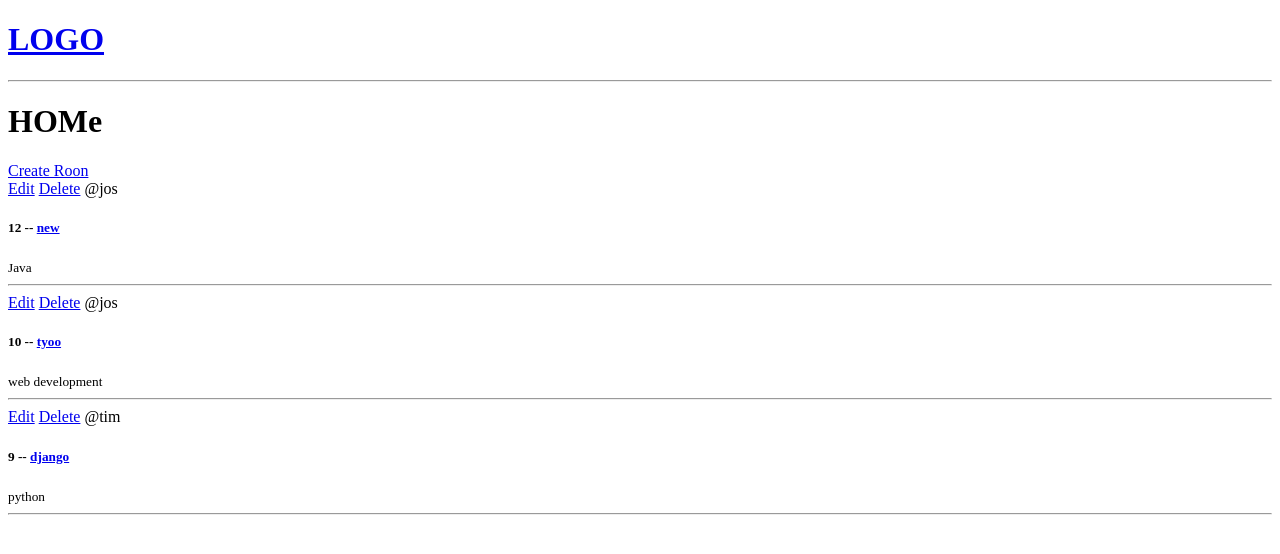
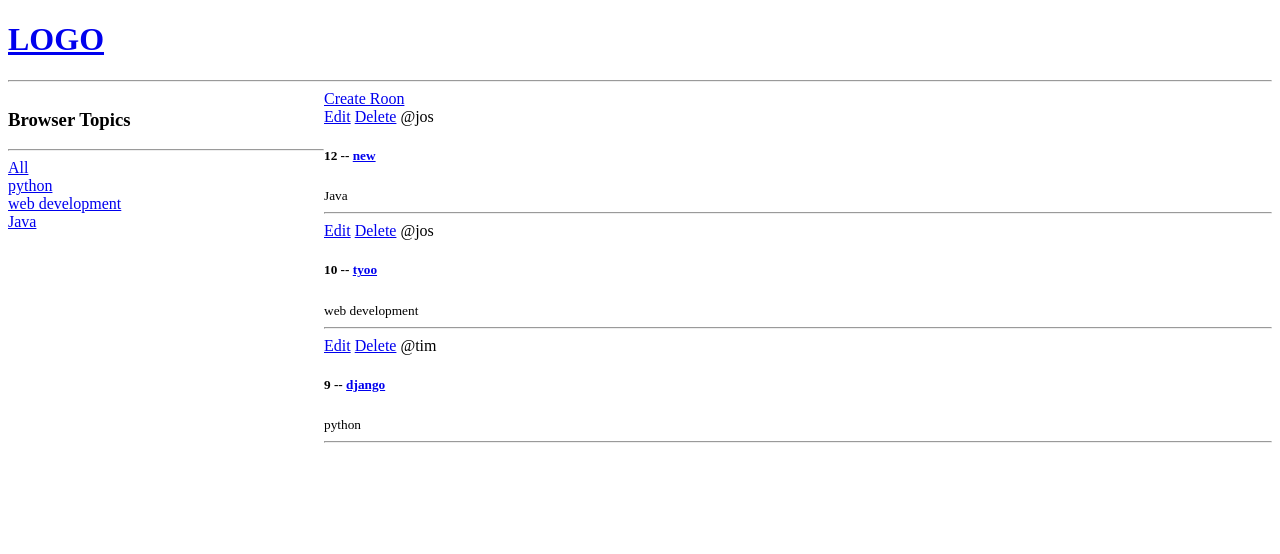
Before and after one commit to JosephMusinga/Solutions-HUb, a Django app: page / in a window 1280 px wide. Shown: the top 554 px of the page. Run offline with Django 4.2, Linux system fonts and the light colour scheme; data comes from the database, SQL or seed files in the repository; both versions use the stored data as it was after the commit.

Commit message:
work on search

```diff
--- a/solhub/base/templates/base/home.html
+++ b/solhub/base/templates/base/home.html
@@ -1,9 +1,31 @@
 {% extends 'main.html' %}
 
 {% block content %}
-<h1>HOMe</h1>
+
+<style>
+    .home-container{
+        display: grid;
+        grid-template-columns: 1fr 3fr;
+    }
+</style>
+
+<div class="home-container">
 
     <div>
+        <h3>Browser Topics</h3>
+        <hr>
+        <div>
+            <a href="{% url 'home' %}">All</a>
+        </div>
+        {% for topic in topics %}
+        <div>
+            <a href="{% url 'home' %}?q={{topic.name}}">{{topic.name}}</a>
+        </div>
+        {% endfor %}
+    </div>
+
+    <div>
+
         <a href="{% url 'create-room' %}">Create Roon</a>
 
         <div>
@@ -21,4 +43,6 @@
         </div>
     </div>
 
+</div>
+
 {% endblock content %}
--- a/solhub/base/views.py
+++ b/solhub/base/views.py
@@ -1,5 +1,5 @@
 from django.shortcuts import render, redirect
-from .models import Room
+from .models import Room, Topic
 from .forms import RoomForm
 
 # Create your views here.
@@ -11,8 +11,12 @@ from .forms import RoomForm
 # ]
 
 def home(request):
-    rooms = Room.objects.all()
-    context = {'rooms':rooms}
+    q = request.GET.get('q') if request.GET.get('q') != None else ''
+    rooms = Room.objects.filter(topic__name__icontains=q)
+
+    topics = Topic.objects.all()
+
+    context = {'rooms':rooms, 'topics':topics }
     return render(request, 'base/home.html', context)
 
 def room(request, pk):
```
Also changed, not shown: solhub/db.sqlite3. Lines whose indentation alone changed are shown as unchanged.
